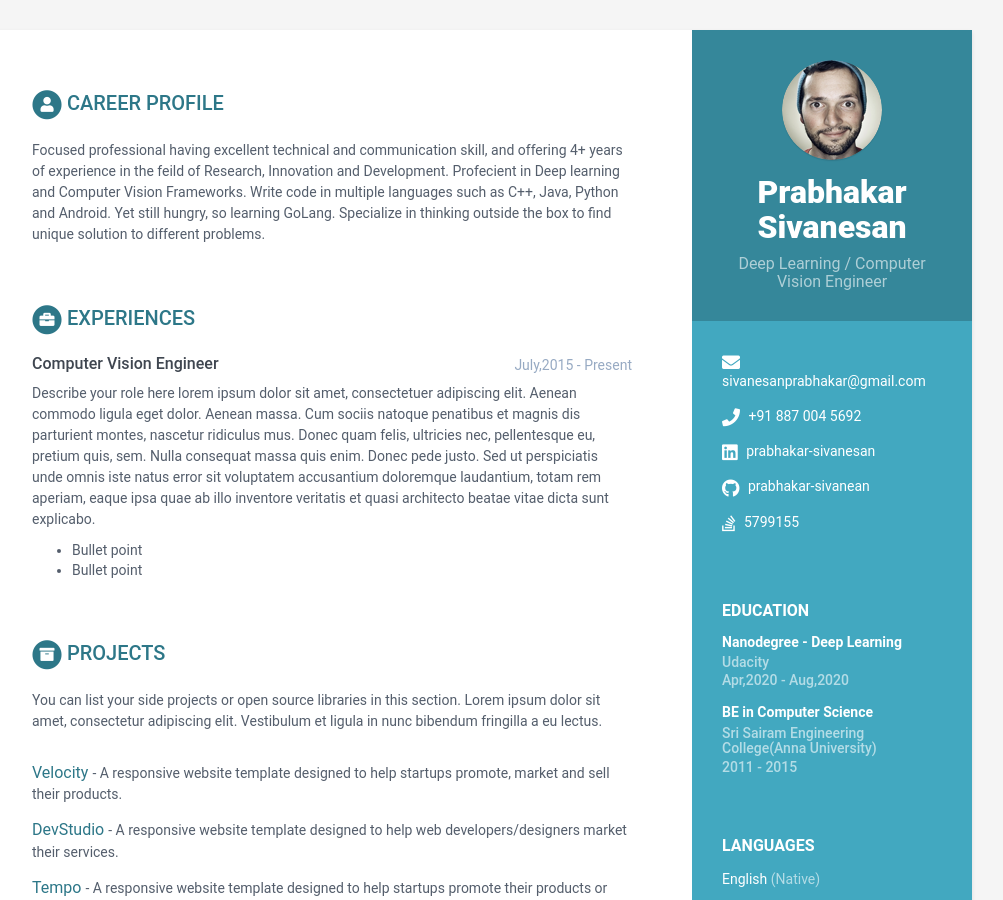
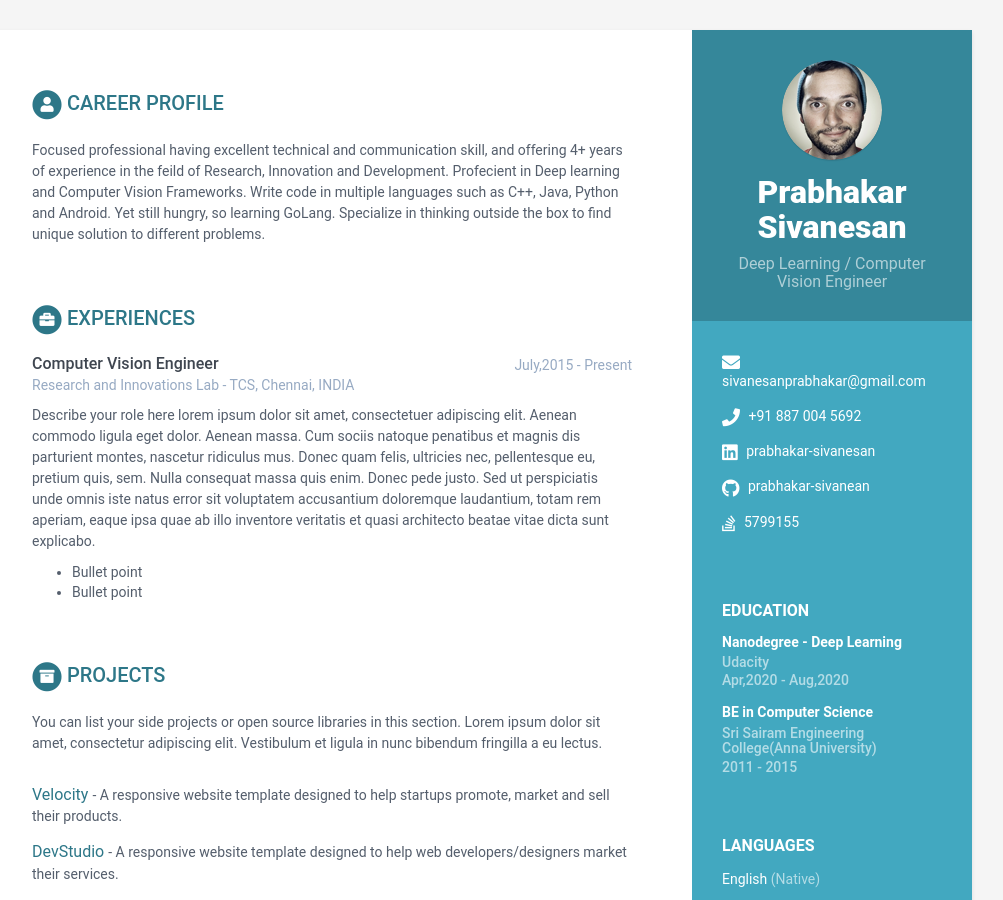
Before and after one commit to prabhakar-sivanean/me, a Jekyll site: the page built from index.html, in a window 1280 px wide and 900 px high. Shown: the whole window, without its empty margins (168-1171 px from the left). Built offline with Jekyll 4.4.1, drawn with Linux system fonts in a browser that asks for light colours.

Commit message:
Update data.yml

```diff
--- a/_data/data.yml
+++ b/_data/data.yml
@@ -71,7 +71,7 @@ education:
 experiences:
     - role:  Computer Vision Engineer
       time: July,2015 - Present
-      company:
+      company: Research and Innovations Lab - TCS, Chennai, INDIA
       details: |
         Describe your role here lorem ipsum dolor sit amet, consectetuer
         adipiscing elit. Aenean commodo ligula eget dolor. Aenean massa.
```
